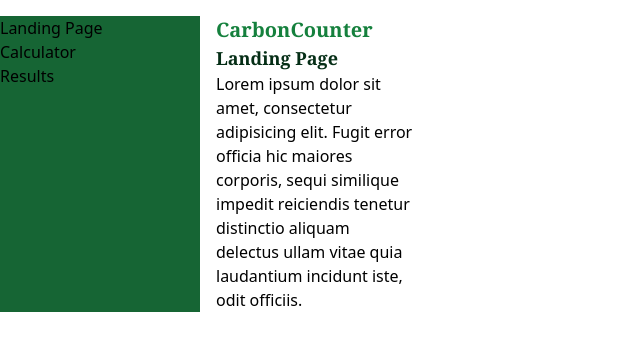
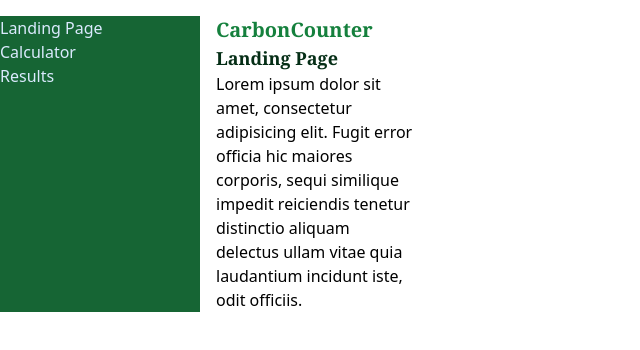
Before and after one commit to xcvh/CarbonCounter, a React (Vite) app: page / in a window 1280 px wide. Shown: the top 350 px of the page, without its empty margins (0-640 px from the left). Built offline with nearby package versions, Linux system fonts and the light colour scheme.

Commit message:
feat(Link): add classNames for styling links
Import classNames and apply it to the Link component. This change
enhances the styling of the link by adding a predefined class,
improving the visual appearance and consistency across the app.

```diff
--- a/src/components/Link.jsx
+++ b/src/components/Link.jsx
@@ -1,8 +1,10 @@
+import classNames from "classnames";
 import { useContext } from "react";
 import NavigationContext from "../context/navigation";
 
 function Link({ to, children }) {
   const { navigate } = useContext(NavigationContext);
+  const classes = classNames("text-blue-100");
 
   const handleClick = (event) => {
     if (event.metaKey || event.ctrlKey) {
@@ -15,7 +17,7 @@
   };
 
   return (
-    <a href={to} onClick={handleClick}>
+    <a className={classes} href={to} onClick={handleClick}>
       {children}
     </a>
   );
```
